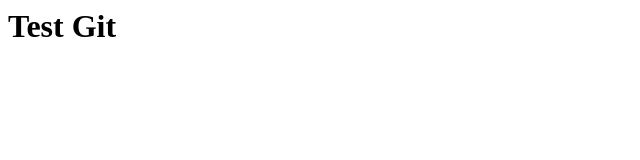
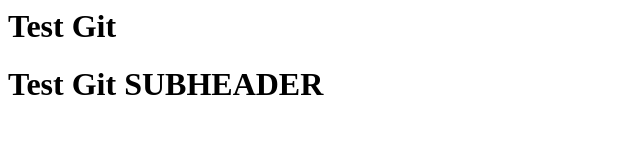
Before and after one commit to dgmald/TESTGIT, a plain HTML site: page index.html in a window 1280 px wide. Shown: the whole page, without its empty margins (0-640 px from the left). Drawn offline with Linux system fonts and the light colour scheme.

Commit message:
Added subheader

```diff
--- a/index.html
+++ b/index.html
@@ -1 +1,2 @@
 <h1>Test Git</h1>
+<h1>Test Git SUBHEADER</h1>
```
